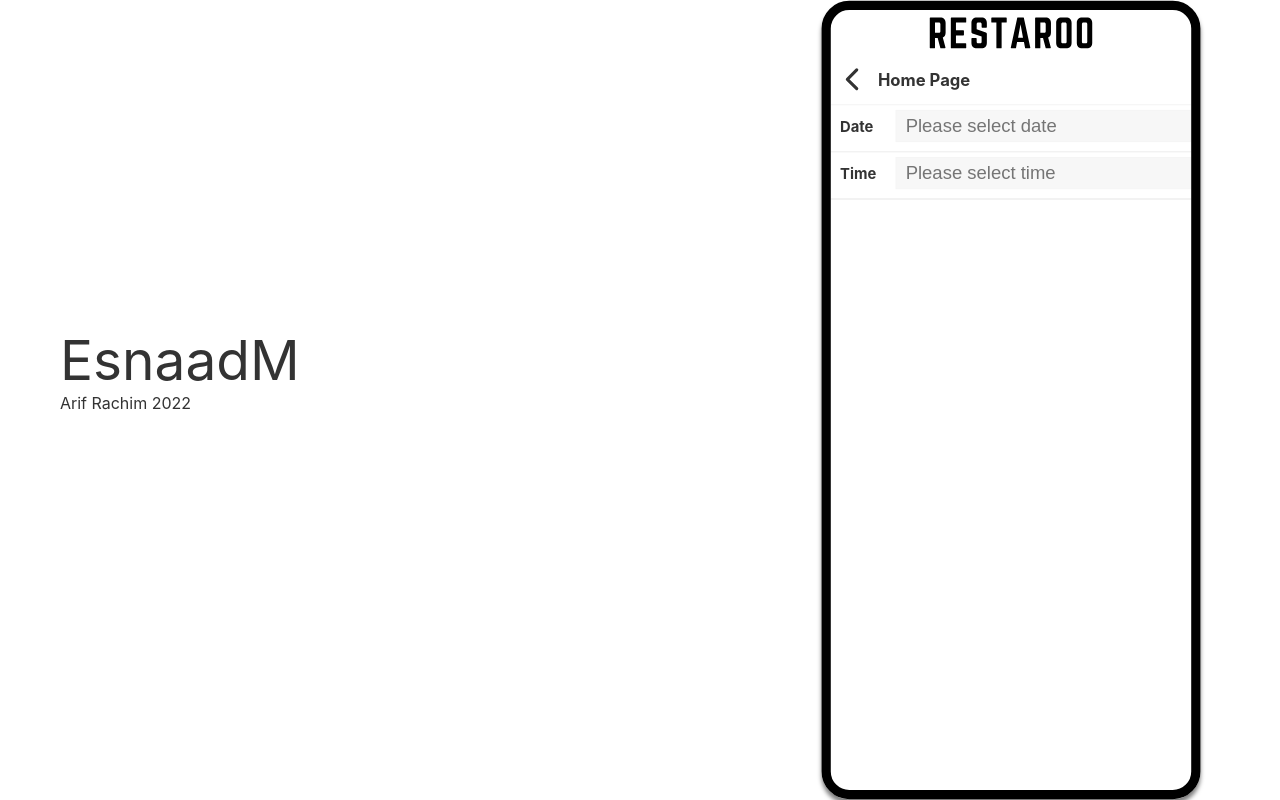
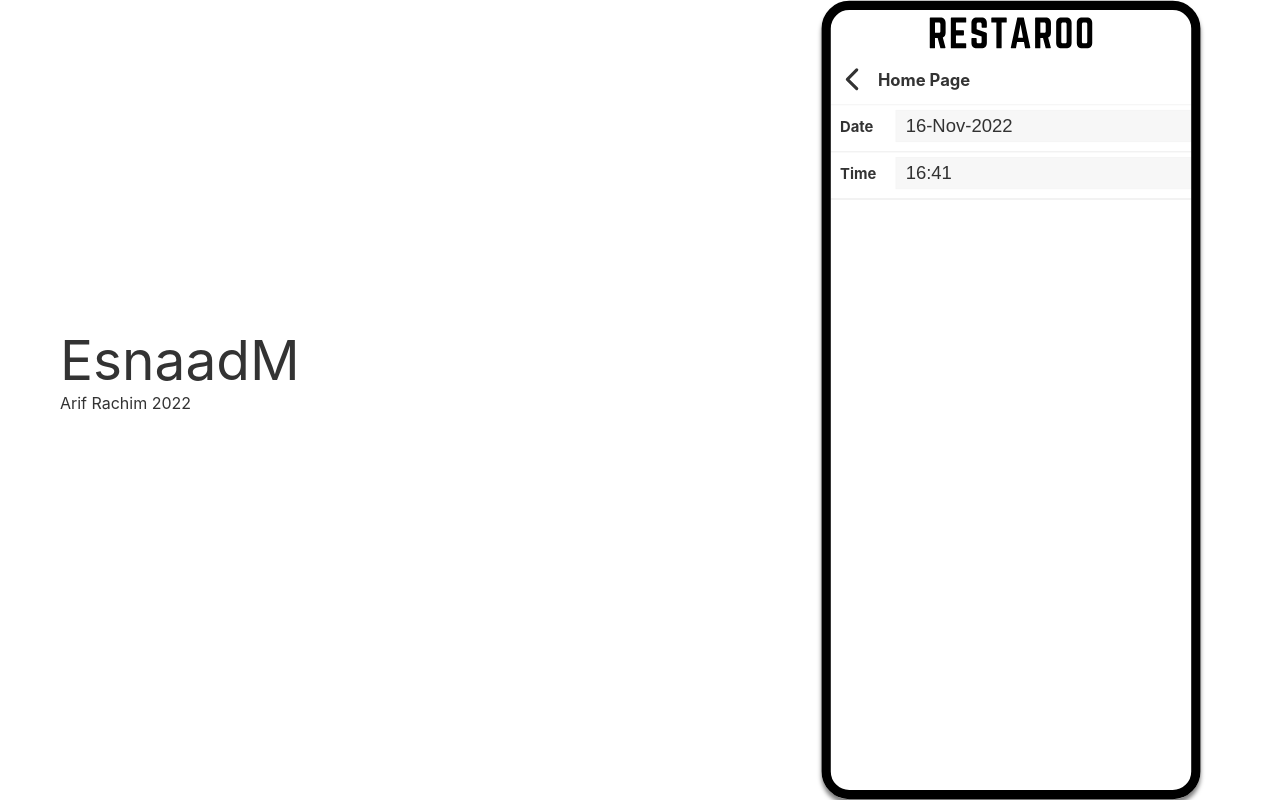
Before and after one commit to arif-rachim/restaroo, a React (Create React App) app: page / in a window 1280 px wide. Both pictures are taken after a click on the button "Click Here". Built offline with nearby package versions, Linux system fonts and the light colour scheme.

Commit message:
Update the page

```diff
--- a/src/components/page-components/Input.tsx
+++ b/src/components/page-components/Input.tsx
@@ -21,7 +21,8 @@
     inputMode?: "none" | "text" | "tel" | "url" | "email" | "numeric" | "decimal" | "search",
     titlePosition?: 'top' | 'left',
     titleWidth?: number | string,
-    onFocus?: FocusEventHandler<HTMLInputElement>
+    onFocus?: FocusEventHandler<HTMLInputElement>,
+    readOnly?:boolean
 }) {
 
     const {error, value, defaultValue, style, type, inputMode, titlePosition, titleWidth, onFocus} = props;
@@ -57,12 +58,12 @@
                 ...style?.inputStyle
             }} placeholder={props.placeholder} value={value} defaultValue={defaultValue} onChange={props.onChange}
                    title={error} type={type} inputMode={inputMode} onFocus={e => {
-                e.target.select();
+
                 if (onFocus) {
                     onFocus(e);
                 }
             }}
-                   disabled={props.disabled}/>
+                   disabled={props.disabled} readOnly={props.readOnly}/>
             <div style={{
                 paddingRight: 5,
                 fontSize: 12,
--- a/src/components/page-components/picker/DatePicker.tsx
+++ b/src/components/page-components/picker/DatePicker.tsx
@@ -67,7 +67,8 @@
 
         <div style={{
             display: 'flex',
-            justifyContent: 'center'
+            justifyContent: 'center',
+            position:'relative'
         }}>
             <StoreValue store={store} property={'value'} selector={s => s.day}>
                 <Picker width={70}
@@ -85,7 +86,10 @@
                         onChange={year => store.setState(old => ({...old, year}))}
                 />
             </StoreValue>
+            <div style={{position:'absolute',width:'100%',top:150,height:50,backgroundColor:'rgba(0,0,0,0.1)'}}/>
+
         </div>
+
         <div style={{display: 'flex', flexDirection: 'column', padding: 5}}>
             <Button title={'OK'} onTap={() => onChange(calendarToDate(store.stateRef.current))} icon={IoCalendar}
                     theme={ButtonTheme.promoted}/>
--- a/src/components/page-components/picker/PickerProvider.tsx
+++ b/src/components/page-components/picker/PickerProvider.tsx
@@ -6,6 +6,7 @@
 import {TimePicker} from "./TimePicker";
 import {IoCloseCircleOutline} from "react-icons/io5";
 import invariant from "tiny-invariant";
+import {dateToDdMmmYyyy} from "../utils/dateToDdMmmYyyy";
 
 
 export type ShowPickerFunction = (control: PickerOptions, value: any) => Promise<any>;
@@ -62,7 +63,10 @@
             return <StoreValue store={store} property={'show'} selector={s => s.control === key} key={key}>
                 <PickerContainer show={false}>
                     <StoreValue store={store} property={['value', 'onChange']} selector={[
-                        s => owner(key as PickerOptions, s.control, s.value),
+                        s => {
+                            console.log('VALUE',dateToDdMmmYyyy(s.value),key);
+                            return owner(key as PickerOptions, s.control, s.value);
+                        },
                         s => owner(key as PickerOptions, s.control, s.onChange),
                     ]} >
                         <Picker/>
--- a/src/components/page-components/picker/TimePicker.tsx
+++ b/src/components/page-components/picker/TimePicker.tsx
@@ -7,23 +7,25 @@
 import {ButtonTheme} from "../../../routes/Theme";
 
 const defaultDate = new Date();
-const nothing = () => {};
+const nothing = () => {
+};
 
 function dateToTime(value: Date) {
     const hours = value.getHours();
     const minutes = value.getMinutes();
-    return {hours,minutes};
+    return {hours, minutes, date: value};
 }
 
 
-function timeToDate(props: { hours: number, minutes:number,date?:Date }) {
-    const date = props.date ?? new Date();
+function timeToDate(props: { hours: number, minutes: number, date: Date }) {
+    const date = props.date;
     const newDate = new Date(date.getTime());
-    newDate.setHours(props.hours,props.minutes,0,0);
+    newDate.setHours(props.hours, props.minutes, 0, 0);
     return newDate;
 }
 
-export function TimePicker(props:{ value?: Date, onChange?: (value: Date) => void }){
+export function TimePicker(props: { value?: Date, onChange?: (value: Date) => void }) {
+
     const value = props.value ?? defaultDate;
     const onChange = props.onChange ?? nothing;
     const store = useStore(() => dateToTime(value));
@@ -39,19 +41,33 @@
     }}>
         <div style={{
             display: 'flex',
-            justifyContent: 'center'
+            justifyContent: 'center',
+            position: 'relative'
         }}>
             <StoreValue store={store} property={'value'} selector={s => s.hours}>
                 <Picker width={70}
-                        data={Array.from({length: 24}).map((_, index) => ({key: index, value: `${(index).toString().padStart(2,'0')}`}))}
-                        onChange={hours => store.setState(old => ({...old, hours }))}
+                        data={Array.from({length: 24}).map((_, index) => ({
+                            key: index,
+                            value: `${(index).toString().padStart(2, '0')}`
+                        }))}
+                        onChange={hours => store.setState(old => ({...old, hours}))}
                 />
             </StoreValue>
             <StoreValue store={store} property={'value'} selector={s => s.minutes}>
-                <Picker data={Array.from({length: 60}).map((_, index) => ({key: index, value: `${(index).toString().padStart(2,'0') }`}))}
+                <Picker data={Array.from({length: 60}).map((_, index) => ({
+                    key: index,
+                    value: `${(index).toString().padStart(2, '0')}`
+                }))}
                         onChange={minutes => store.setState(old => ({...old, minutes}))}
                 />
             </StoreValue>
+            <div style={{
+                position: 'absolute',
+                width: '100%',
+                top: 150,
+                height: 50,
+                backgroundColor: 'rgba(0,0,0,0.1)'
+            }}/>
         </div>
         <div style={{display: 'flex', flexDirection: 'column', padding: 5}}>
             <Button title={'OK'} onTap={() => onChange(timeToDate(store.stateRef.current))} icon={IoCalendar}
--- /dev/null
+++ b/src/components/page-components/utils/dateToDdMmmYyyy.ts
@@ -0,0 +1,8 @@
+const month = ['Jan','Feb','Mar','Apr','May','Jun','Jul','Aug','Sep','Oct','Nov','Dec'];
+export function dateToDdMmmYyyy(date?:Date){
+    if(!date){
+        return '';
+    }
+    const pad = (val:number) => val.toString().padStart(2,'0');
+    return `${pad(date.getDate())}-${month[date.getMonth()]}-${date.getFullYear()}`
+}
--- /dev/null
+++ b/src/components/page-components/utils/dateToHhMm.ts
@@ -0,0 +1,8 @@
+const month = ['Jan','Feb','Mar','Apr','May','Jun','Jul','Aug','Sep','Oct','Nov','Dec'];
+export function dateToHhMm(date?:Date){
+    if(!date){
+        return '';
+    }
+    const pad = (val:number) => val.toString().padStart(2,'0');
+    return `${pad(date.getHours())}:${pad(date.getMinutes())}`
+}
--- a/src/components/useAppContext.tsx
+++ b/src/components/useAppContext.tsx
@@ -79,7 +79,7 @@
     const showPicker: PickerFunction = useCallback((props: { picker: PickerOptions, value: any }) => {
         invariant(showPickerRef.current);
         return showPickerRef.current.call(null, props.picker, props.value);
-    }, []);
+    }, [showPickerRef]);
     const contextValue = useMemo(() => {
         const appDimension: Dimension = window;
 
--- a/src/routes/HomePage.tsx
+++ b/src/routes/HomePage.tsx
@@ -1,21 +1,31 @@
 import {Header} from "../components/page-components/Header";
 import {Input} from "../components/page-components/Input";
 import {useAppContext} from "../components/useAppContext";
+import {StoreValue, useStore} from "../components/store/useStore";
+import {dateToDdMmmYyyy} from "../components/page-components/utils/dateToDdMmmYyyy";
+import {dateToHhMm} from "../components/page-components/utils/dateToHhMm";
 
 export function HomePage() {
     const appContext = useAppContext();
+    const store = useStore({dateTime: new Date()})
     return <div style={{paddingTop: 50}}>
         <Header title={'Home Page'}/>
         <div style={{display: 'flex', flexDirection: 'column'}}>
-            <Input title={'Date'} titlePosition={'left'} titleWidth={50} placeholder={'Please select date'} onFocus={async () => {
-                const value = await appContext.showPicker({picker:'date',value:new Date()});
-                alert('WE GOT VALUE ' + value.toISOString());
-            }} inputMode={'none'}/>
-            <Input title={'Time'} titlePosition={'left'} titleWidth={50}  placeholder={'Please select time'} onFocus={async () => {
-                const value = await appContext.showPicker({picker:'time',value:new Date()});
-                alert('WE GOT VALUE ' + value.toISOString());
-            }} inputMode={'none'}/>
+            <StoreValue store={store} property={'value'} selector={s => dateToDdMmmYyyy(s.dateTime)}>
+                <Input title={'Date'} titlePosition={'left'} titleWidth={50} placeholder={'Please select date'}
+                       onFocus={async () => {
+                           const value = await appContext.showPicker({picker: 'date', value: store.stateRef.current.dateTime});
+                           store.setState({dateTime: value})
+                       }} inputMode={'none'} readOnly={true}/>
+            </StoreValue>
+            <StoreValue store={store} property={'value'} selector={s => dateToHhMm(s.dateTime)}>
+                <Input title={'Time'} titlePosition={'left'} titleWidth={50} placeholder={'Please select time'}
+                       onFocus={async () => {
+                           console.log('WE GOT SHIT !',store.stateRef.current.dateTime);
+                           const value = await appContext.showPicker({picker: 'time', value: store.stateRef.current.dateTime});
+                           store.setState({dateTime: value})
+                       }} inputMode={'none'} readOnly={true}/>
+            </StoreValue>
         </div>
-
     </div>
 }
```
